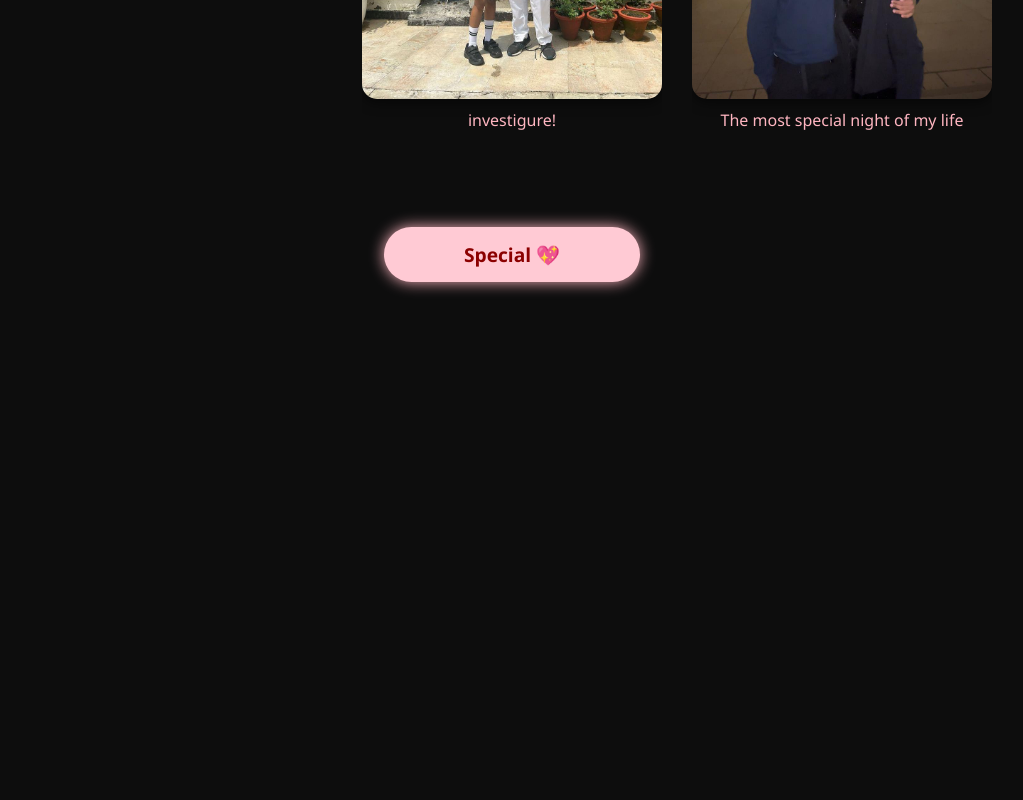
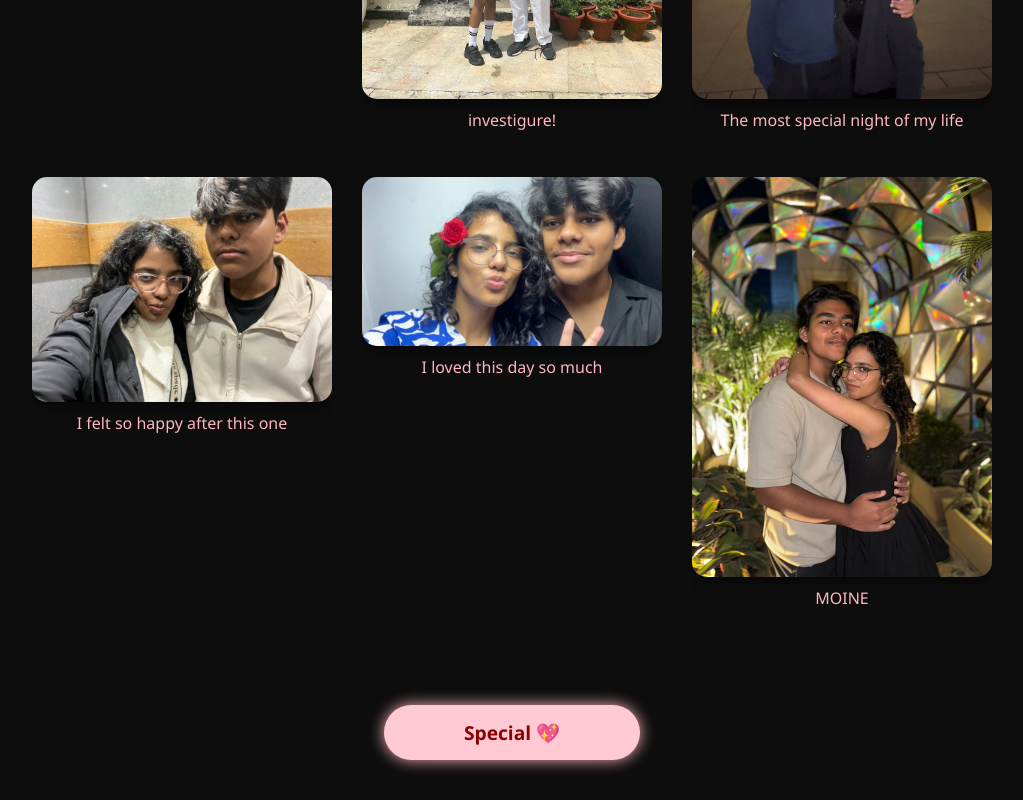
Before and after one commit to Neev2507/prisha, a plain HTML site: page collage.html in a window 1280 px wide. Shown: the part 1775-2575 px from the top of the page, without its empty margins (128-1151 px from the left). Before the commit the page ends 2097 px from the top, so only its background shows below. Drawn offline with Linux system fonts and the light colour scheme.

Commit message:
added some pics

```diff
--- a/collage.html
+++ b/collage.html
@@ -289,12 +289,24 @@
       <img src="photos/paris.jpg" alt="paris" />
       <p class="caption fade-in">The most special night of my life</p>
     </div>
+    <div class="image-container">
+      <img src="photos/lift.jpg" alt="paris" />
+      <p class="caption fade-in">I felt so happy after this one</p>
+    </div>
+    <div class="image-container">
+      <img src="photos/1stdate2.jpg" alt="paris" />
+      <p class="caption fade-in">I loved this day so much</p>
+    </div>
+    <div class="image-container">
+      <img src="photos/MOINE.jpg" alt="paris" />
+      <p class="caption fade-in">MOINE</p>
+    </div>
   </div>
 
   <a href="heart.html" class="special-button">Special 💖</a>
 
   <audio id="bg-music" autoplay loop>
-    <source src="songs/perfect.mp4" type="audio/mpeg">
+    <source src="songs/perfect.mp3" type="audio/mpeg">
   </audio>
 
   <script>
```
Also changed, not shown: home.html (+2 -2 lines), index.html (+1 -1 lines), letter.html (+1 -1 lines), photos/1stdate2.jpg (added), photos/MOINE.jpg (added), photos/lift.jpg (added), 8 other files.
